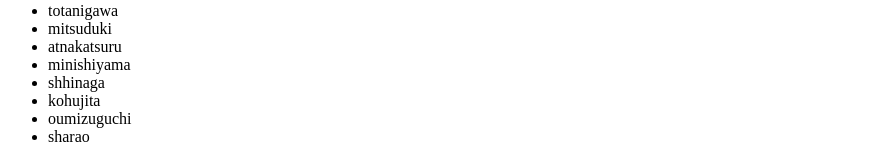
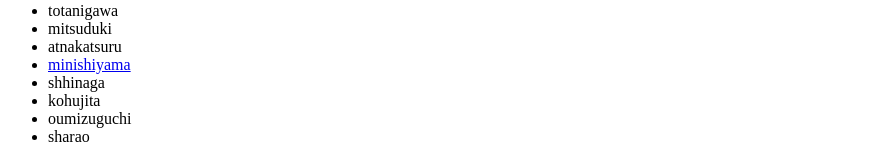
Before and after one commit to shigeki-kakizaki/12a, a website: page public/index.html in a window 1280 px wide. Shown: the part 543-689 px from the top of the page, without its empty margins (0-876 px from the left). Drawn offline with Linux system fonts and the light colour scheme.

Commit message:
nishiyama changed index.html

```diff
--- a/public/index.html
+++ b/public/index.html
@@ -34,7 +34,7 @@
         <li>totanigawa</li>
         <li>mitsuduki</li>
         <li>atnakatsuru</li>
-        <li>minishiyama</li>
+        <li><a href="minishiyama.html">minishiyama</a></li>
         <li>shhinaga</li>
         <li>kohujita</li>
         <li>oumizuguchi</li>
```
